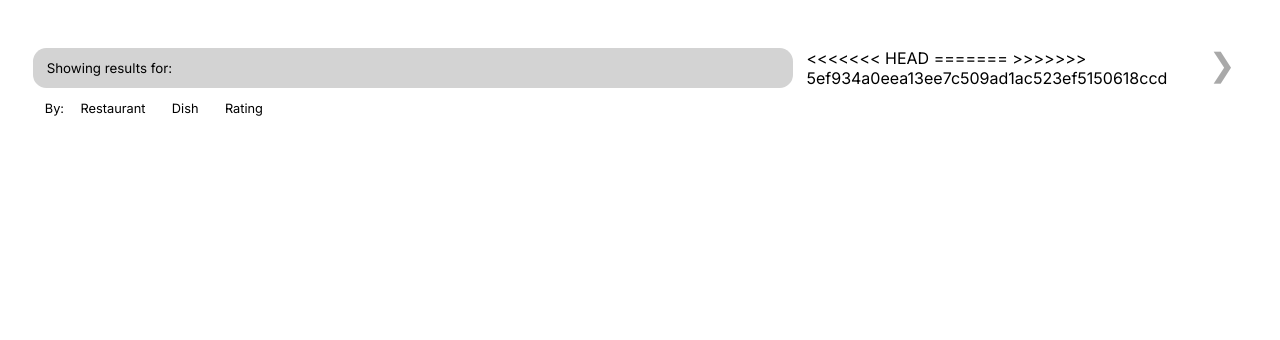
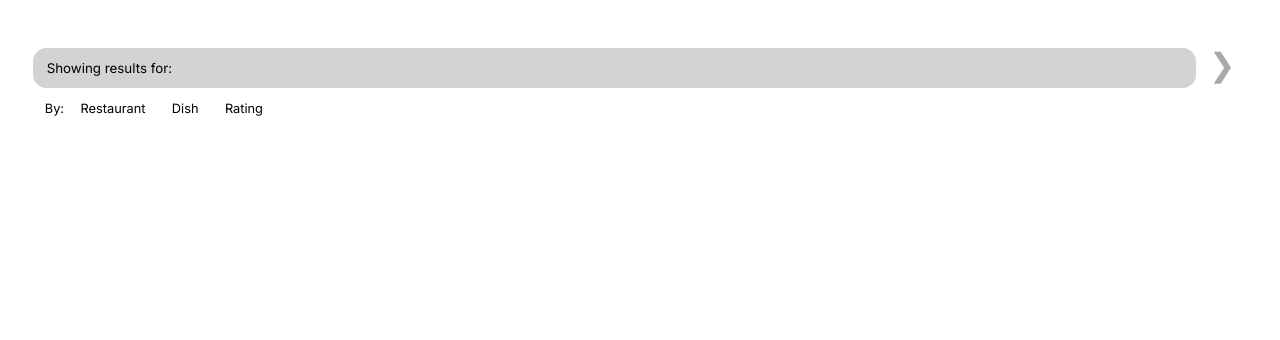
Before and after one commit to Ralfe15/FoodHub, a PHP site: page /pages/search.php in a window 1280 px wide. Shown: the part 95-435 px from the top of the page. Run offline with PHP 8.4, Linux system fonts and the light colour scheme; the template is opened without the code that fills it, so the values that code supplies are empty.

Commit message:
fix merge message

```diff
--- a/pages/search.php
+++ b/pages/search.php
@@ -49,11 +49,7 @@ if ($_POST['search-type'] == "rating") {
     <div class="search-div">
         <form action="/../pages/search.php" class="search" method="POST">
             <input type="text" placeholder="Showing results for: <?= $_POST['search']; ?>" name="search">
-<<<<<<< HEAD
-            <input type="text" class="search-type" name="search-type" style="display:none" value="restaurant">
-=======
             <input type="text" id="search-type" name="search-type" style="display:none" value="<?=$_POST['search-type']?>">
->>>>>>> 5ef934a0eea13ee7c509ad1ac523ef5150618ccd
             <button type="submit" class="search-button"><i></i>&#x276F</button>
         </form>
     </div>
```
